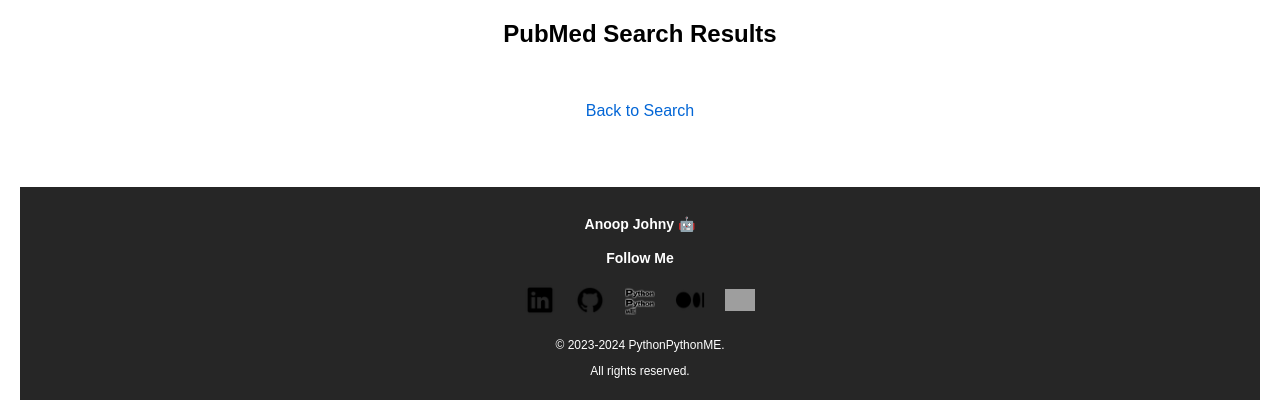
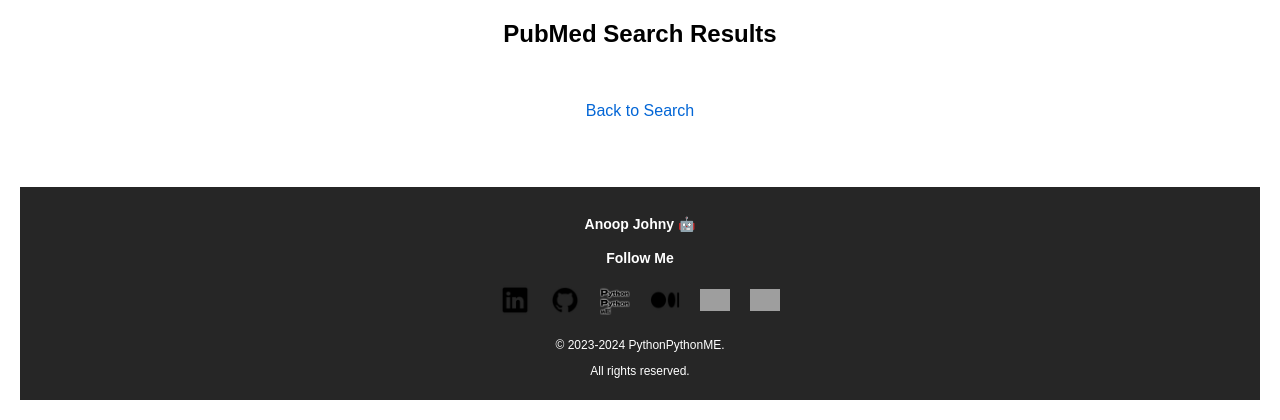
Before and after one commit to flyfir248/NCBIwebapp, a Flask app: template templates/results.html in a window 1280 px wide. Shown: the part 420-840 px from the top of the page. Run offline with Flask 3, Linux system fonts and the light colour scheme; the template is opened without the code that fills it, so the values that code supplies are empty; grey boxes are pictures that could not be loaded.

Commit message:
Update results.html

```diff
--- a/templates/results.html
+++ b/templates/results.html
@@ -147,6 +147,7 @@
                     <a href="https://pythonpythonme.netlify.app/index.html"><img src="{{ url_for('static', filename='res/web.png') }}" alt="Website"></a>
                     <a href="https://medium.com/@anoopjohny2000"><img src="{{ url_for('static', filename='res/medium.png') }}" alt="Medium"></a>
                     <a href="https://www.kooapp.com/profile/anoop2DEVLJ"><img src="https://www.kooapp.com/_next/static/media/logoKuSolidOutline.1f4fa971.svg" alt="The Koo App" width="55" height="55"></a>
+                    <a href="https://www.kaggle.com/anoopjohny"><img src="https://drive.google.com/file/d/1SldNyDjwzzpEMU59qcbvpFjJWRteoEa0/view?usp=sharing" alt="The Kaggle App" width="55" height="55"></a>
                 </ul>
             </div>
         </div>
```
